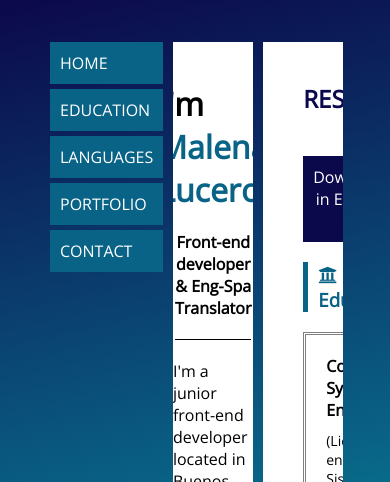
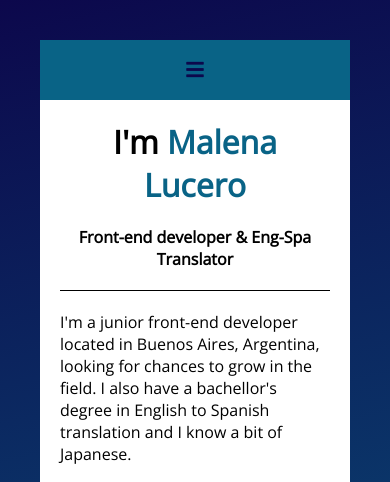
Before and after one commit to MalenaLucero/resume, a plain HTML site: page index.html in a window 390 px wide. Shown: the top 482 px of the page. Drawn offline with nearby package versions, Linux system fonts and the light colour scheme.

Commit message:
mobile version

```diff
--- a/index.html
+++ b/index.html
@@ -8,10 +8,14 @@
     <link rel="stylesheet" type="text/css" href="styles/styles.css">
     <link href="https://fonts.googleapis.com/css?family=Open+Sans&display=swap" rel="stylesheet">
     <link rel="stylesheet" href="https://use.fontawesome.com/releases/v5.8.2/css/all.css" integrity="sha384-oS3vJWv+0UjzBfQzYUhtDYW+Pj2yciDJxpsK1OYPAYjqT085Qq/1cq5FLXAZQ7Ay" crossorigin="anonymous">
+    <script src="main.js" type="text/Javascript"></script>
 </head>
 <body>
     <nav>
-        <ul>
+        <div class="dropdown" onclick="showMenu()">
+            <i class="fas fa-bars"></i>
+        </div>
+        <ul id="menu">
             <li><a>HOME</a></li>
             <li><a>EDUCATION</a></li>
             <li><a>LANGUAGES</a></li>
--- a/main.js
+++ b/main.js
@@ -0,0 +1,11 @@
+const showMenu = () =>{
+    let menu = document.getElementById('menu')
+    if(menu.style.display = "none"){
+        menu.style.display = "block"
+        menu.classList.replace('show', 'hide')
+    }else{
+        menu.style.display = "none"
+        menu.classList.replace('hide', 'show')
+    }
+    console.log(menu.style.display)
+}
--- a/styles/styles.scss
+++ b/styles/styles.scss
@@ -4,6 +4,8 @@ $text-color: grey;
 $padding: 40px;
 $text-padding: 20px;
 $small-text-padding: 10px;
+$medium-break: 750px;
+$small-break: 600px;
 
 h1, h2, h3, h4, h5, p, div{
     margin: 0;
@@ -97,28 +99,71 @@ body{
     grid-template-columns: 1fr 3fr 3fr;
     grid-column-gap: 10px;
     overflow: hidden;
+    @media (max-width: $medium-break){
+        margin: 5vh 0;
+    }
+    @media(max-width: $small-break){
+        display: flex;
+        flex-direction: column;
+        margin: $padding;
+        height: auto;
+        overflow: scroll;
+    }
     nav{
+        div.dropdown{
+            display: none;
+            background-color: $main-color;
+            text-align: center;
+            @media (max-width: $small-break){
+                display: block;
+            }
+            i{
+                color: $dark-color;
+                font-size: 20px;
+                background-color: $main-color;
+                padding: $text-padding;
+            }
+        }
         a{
             @include button;
             display: block;
             margin: 0 0 5px;
         }
+        ul{
+           @media(max-width: $small-break){
+            display: none;
+            }
+        }
+
     }
     div.resume{
         overflow: scroll;
+        @media(max-width: $small-break){
+            overflow: auto;
+        }
     }
     div.personalInfo, div.resume{
         background-color: white;
         padding: $padding;
         height: 70vh;
+        @media(max-width: $medium-break){
+            padding: $text-padding;
+        }
+        @media(max-width: $small-break){
+            height: auto;
+        }
     }
     div.personalInfo{
         overflow: hidden;
         display: flex;
         flex-direction: column;
         align-items: center;
+        @media(max-width: $small-break){
+            overflow: auto;
+        }
         h1{
             margin: 0 0 $text-padding;
+            text-align: center;
             span{
                 color: $main-color;
             }
```
Also changed, not shown: styles/styles.css, 1 other file.
